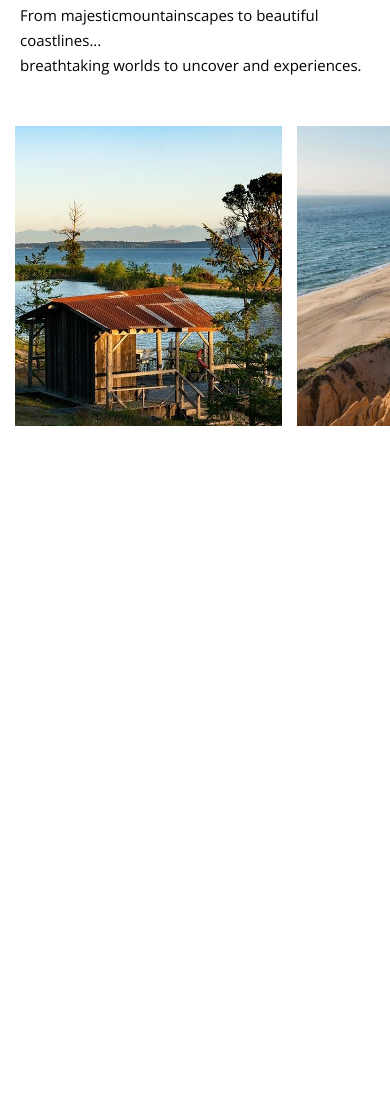
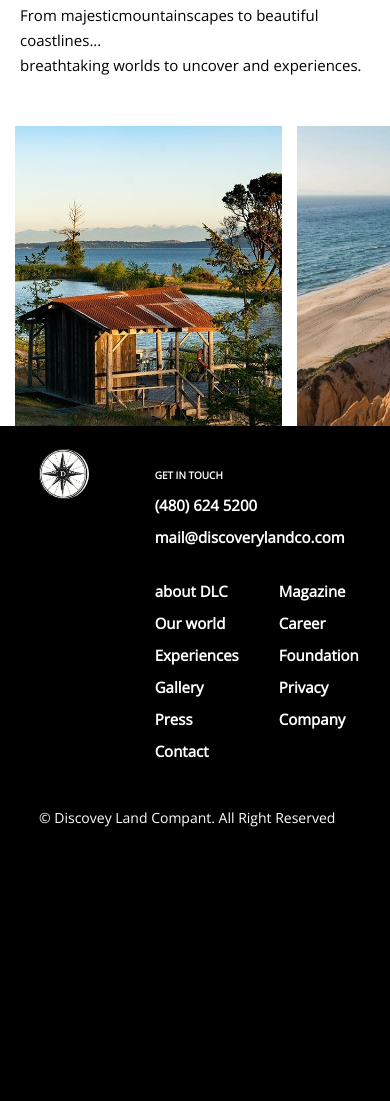
Before and after one commit to SagarRashinkar/Discovery-Land-Company, a plain HTML site: page index.html in a window 390 px wide. Shown: the part 2451-3552 px from the top of the page. Before the commit the page ends 2877 px from the top, so only its background shows below. Drawn offline with nearby package versions, Linux system fonts and the light colour scheme.

Commit message:
Added: footer added and responsiveness done

```diff
--- a/CSS/index.css
+++ b/CSS/index.css
@@ -376,3 +376,73 @@ video{
         height: 150px;
     }
 }
+/******************************************************************************************************************************/
+/****************************************************** Footer Here *******************************************************/
+.Contact{
+    height: 80vh;
+    width: 100%;
+    display: inline-block;
+    background-color: black;
+}
+.footerDiv{
+    display: flex;
+    float: right;
+    margin-top: 5%;
+    margin-right: 8%;
+    font-family: 'Open Sans', sans-serif;
+}
+.footerDiv li{
+    list-style: none;
+    margin-bottom: 10px;
+}
+.footerDiv .l1{
+    font-size: 10px;
+}
+.footerDiv a{
+    font-family: 'Open Sans', sans-serif;
+    color: white;
+    font-size: 15px;
+}
+#smalllogo{
+    float: left;
+    margin-left: 10%;
+    margin-top: 6%;
+    width: 50px;
+    height: 50px;
+    border-radius: 50%;
+}
+/****************************************************** Copyright Here *******************************************************/
+
+.copyright{
+    font-family: 'Open Sans', sans-serif;
+    color: white;
+    font-size: 14px;
+    margin-top: 40%;
+    margin-left: 10%;
+}
+.div-list2{
+    display: flex;
+    flex-direction: row;
+}
+
+/****************************************************** media query Here *******************************************************/
+
+@media only screen and (max-width: 650px){
+    .footerDiv{
+        display: flex;
+        flex-direction: column;
+    }
+    .copyright{
+        margin-top: 70%;
+    }
+}
+@media only screen and (max-width: 550px){
+    .copyright{
+        margin-top: 80%;
+    }
+}
+@media only screen and (max-width: 450px){
+    .copyright{
+        margin-top: 98%;
+    }
+}
--- a/index.html
+++ b/index.html
@@ -81,5 +81,42 @@
         <img src="./assets/img4.jpg" class="scroll-img">
       </div>
     </div>
+    <!-- Footer start from here -->
+    <div class="Contact">
+      <div class="footerlogo"><img id="smalllogo" src="../Assets/small_logo.jpg"></div>
+        <div class="footerDiv">
+          <div class="div-list1">
+            <div class="list1">
+              <ul>
+                <li><a class="l1" href="#">GET IN TOUCH</a></li>
+                <li><a href="#">(480) 624 5200</a></li>
+                <li><a href="#">mail@discoverylandco.com</a></li>
+              </ul>
+            </div>
+          </div>
+          <div class="div-list2">
+            <div class="list2">
+              <ul>
+                <li><a href="../HTML/about.html">about DLC</a></li>
+                <li><a href="../HTML/world.html">Our world</a></li>
+                <li><a href="../HTML/experience.html">Experiences</a></li>
+                <li><a href="../HTML/gallary.html">Gallery</a></li>
+                <li><a href="../HTML/press.html">Press</a></li>
+                <li><a href="#">Contact</a></li>
+              </ul>
+            </div>
+            <div class="list3">
+              <ul>
+                <li><a href="#">Magazine</a></li>
+                <li><a href="#">Career</a></li>
+                <li><a href="#">Foundation</a></lii>
+                <li><a href="#">Privacy</a></li>
+                <li><a href="#">Company</a></li>
+              </ul>
+            </div>
+          </div>
+        </div>
+        <div class="copyright"><span>&#169; Discovey Land Compant. All Right Reserved</span></div>
+    </div>
 </body>
 </html>
```
